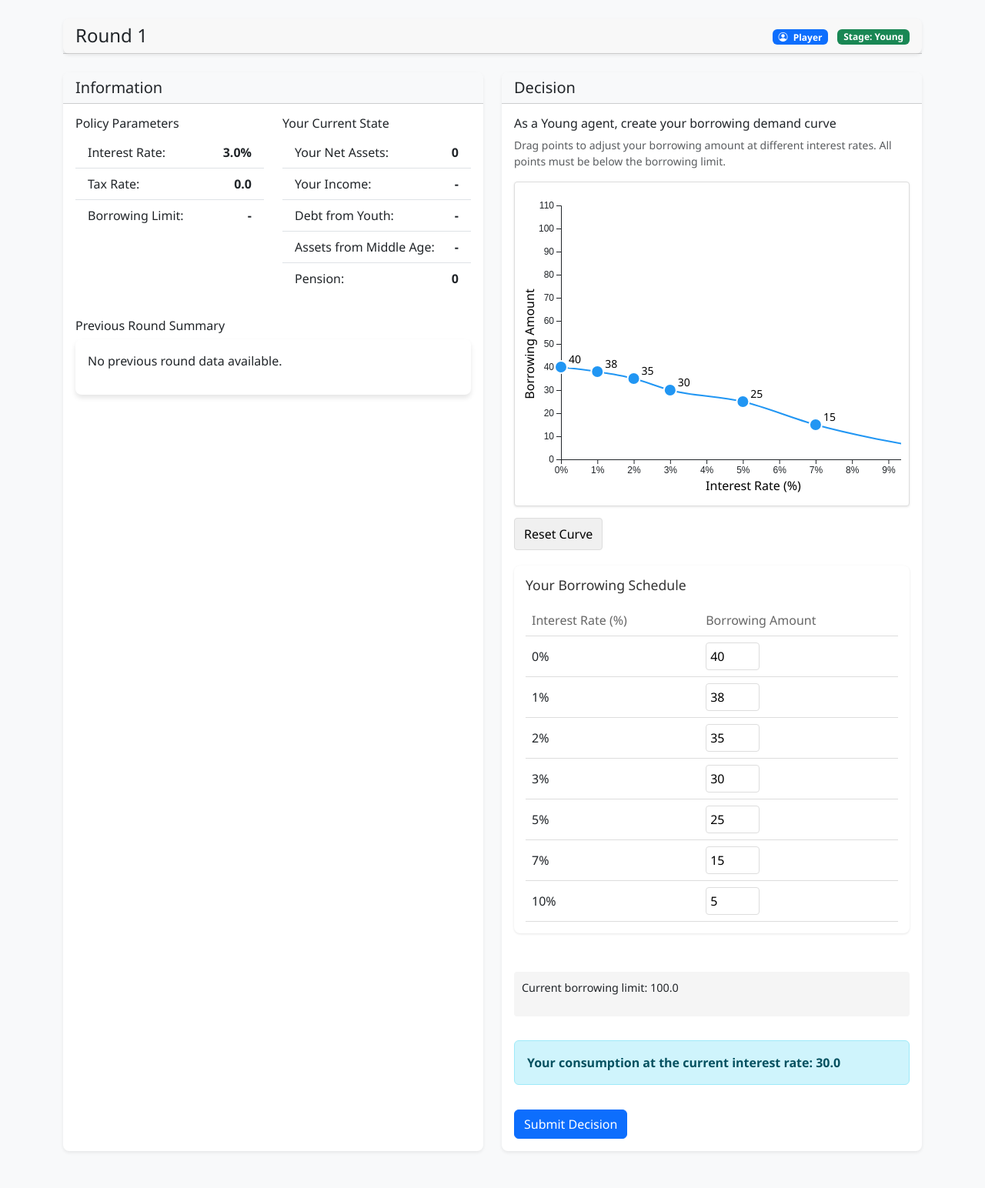
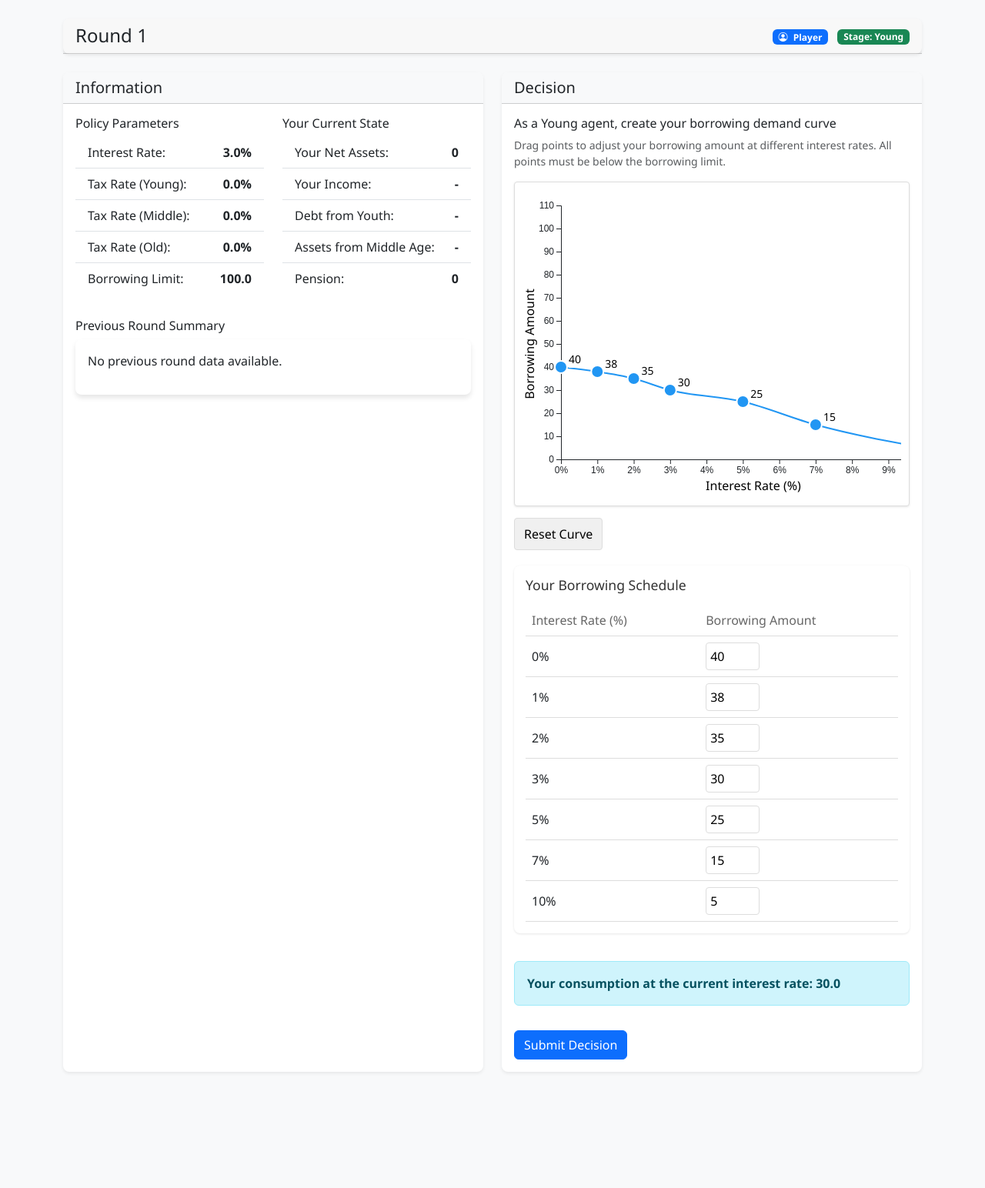
Before and after one commit to GitHub-at-Brown/OLG-game, a Flask app: template templates/player_dashboard.html in a window 1280 px wide. Shown: the whole page at 77% size. After the commit the page ends 1394 px from the top, so only its background shows below. Run offline with Flask 3, Linux system fonts and the light colour scheme; the template is opened without the code that fills it, so the values that code supplies are empty; some libraries are stand-ins or nearby versions.

Commit message:
Improved dashboard interface: added separate tax rate displays, constrained borrowing amounts to Y-axis maximum, and added visual indicators for values exceeding borrowing limit

```diff
--- a/templates/player_dashboard.html
+++ b/templates/player_dashboard.html
@@ -62,6 +62,11 @@
         padding: 5px;
         border: 1px solid #ddd;
         border-radius: 4px;
+    }
+
+    .data-point-list input.above-limit {
+        border-color: #f44336;
+        background-color: rgba(244, 67, 54, 0.05);
     }
 
     .borrowing-limit-info {
@@ -129,8 +134,16 @@
                                     <span id="interest-rate" class="fw-bold">-</span>
                                 </li>
                                 <li class="list-group-item d-flex justify-content-between">
-                                    <span>Tax Rate:</span>
-                                    <span id="tax-rate" class="fw-bold">-</span>
+                                    <span>Tax Rate (Young):</span>
+                                    <span id="tax-rate-young" class="fw-bold">-</span>
+                                </li>
+                                <li class="list-group-item d-flex justify-content-between">
+                                    <span>Tax Rate (Middle):</span>
+                                    <span id="tax-rate-middle" class="fw-bold">-</span>
+                                </li>
+                                <li class="list-group-item d-flex justify-content-between">
+                                    <span>Tax Rate (Old):</span>
+                                    <span id="tax-rate-old" class="fw-bold">-</span>
                                 </li>
                                 <li class="list-group-item d-flex justify-content-between young-only">
                                     <span>Borrowing Limit:</span>
@@ -216,12 +229,9 @@
                                     </table>
                                 </div>
 
-                                <div class="borrowing-limit-info">
-                                    <p>Current borrowing limit: <span id="current-borrowing-limit">-</span></p>
-                                    <p id="borrowing-limit-warning" class="borrowing-limit-warning" style="display: none;">
-                                        Warning: Some of your borrowing amounts exceed the current limit.
-                                        Points exceeding the limit are shown in red.
-                                    </p>
+                                <div id="borrowing-limit-warning" class="borrowing-limit-warning" style="display: none;">
+                                    Warning: Some of your borrowing amounts exceed the current limit.
+                                    Points exceeding the limit are shown in red.
                                 </div>
                             </div>
                         </div>
@@ -455,7 +465,9 @@
                         .on("drag", function(event, d) {
                             if (decisionSubmitted) return;
 
-                            const newY = yScale.invert(event.y);
+                            // Get the max Y value (constrained by y-axis upper limit)
+                            const maxY = yScale.domain()[1];
+                            const newY = Math.min(maxY, yScale.invert(event.y));
                             d.borrowingAmount = Math.max(0, Math.round(newY));
 
                             // Get the parent group and update label and background
@@ -512,9 +524,12 @@
             const tbody = document.getElementById('data-points-table');
             tbody.innerHTML = '';
 
+            const borrowingLimit = gameState?.policy?.borrowing_limit || 40;
+
             demandCurvePoints.sort((a, b) => a.interestRate - b.interestRate)
                 .forEach((point, index) => {
                     const row = document.createElement('tr');
+                    const isAboveLimit = point.borrowingAmount > borrowingLimit;
                     row.innerHTML = `
                         <td>${point.interestRate}%</td>
                         <td>
@@ -522,6 +537,7 @@
                                 min="0"
                                 value="${point.borrowingAmount}"
                                 onchange="updatePointFromTable(${index}, this.value)"
+                                class="${isAboveLimit ? 'above-limit' : ''}"
                                 ${decisionSubmitted ? 'disabled' : ''}
                             />
                         </td>
@@ -534,14 +550,33 @@
         window.updatePointFromTable = function(index, value) {
             const numValue = parseInt(value, 10);
             if (!isNaN(numValue) && numValue >= 0) {
+                // Get constraints
+                const borrowingLimit = gameState?.policy?.borrowing_limit || 40;
+                const maxY = demandCurve.yScale.domain()[1];
+
+                // Limit to maximum Y value
+                const constrainedValue = Math.min(numValue, maxY);
+
                 // Update data point
-                demandCurvePoints[index].borrowingAmount = numValue;
+                demandCurvePoints[index].borrowingAmount = constrainedValue;
+
+                // If the input value was higher than allowed, update the input field
+                if (numValue > maxY) {
+                    // Find the input and update its value
+                    const inputs = document.querySelectorAll('#data-points-table input');
+                    if (inputs[index]) {
+                        inputs[index].value = constrainedValue;
+                    }
+                }
 
                 // Completely remove all point groups and redraw from scratch
                 d3.select('#demand-graph').selectAll(".point-group").remove();
 
                 // This ensures all elements including backgrounds are properly created
                 demandCurve.updateCurve();
+
+                // Update data table with proper classes for above-limit values
+                updateDataTable();
 
                 // Update consumption preview
                 updateConsumptionPreview();
@@ -560,6 +595,18 @@
                 exceedingPoints.length > 0 ? 'block' : 'none';
 
             document.getElementById('young-submit').disabled = exceedingPoints.length > 0;
+
+            // Update input styling
+            const inputs = document.querySelectorAll('#data-points-table input');
+            demandCurvePoints.forEach((point, index) => {
+                if (inputs[index]) {
+                    if (point.borrowingAmount > borrowingLimit) {
+                        inputs[index].classList.add('above-limit');
+                    } else {
+                        inputs[index].classList.remove('above-limit');
+                    }
+                }
+            });
         }
 
         // Update consumption preview
@@ -665,20 +712,18 @@
                 user.age_stage === 'M' ? 'Middle-Aged' : 'Old';
 
             // Update policy info
-            // Make sure interest rate is displayed correctly
-            const interestRate = policy.interest_rate || 0.03; // Use default if not set
-            document.getElementById('interest-rate').textContent = `${(interestRate * 100).toFixed(1)}%`;
+            document.getElementById('interest-rate').textContent =
+                (policy.interest_rate * 100).toFixed(1) + '%';
 
-            // Show the appropriate tax rate based on user's age stage
-            let taxRate = 0;
-            if (user.age_stage === 'Y') {
-                taxRate = policy.taxes ? policy.taxes.young : 0;
-            } else if (user.age_stage === 'M') {
-                taxRate = policy.taxes ? policy.taxes.middle : 0;
-            } else if (user.age_stage === 'O') {
-                taxRate = policy.taxes ? policy.taxes.old : 0;
-            }
-            document.getElementById('tax-rate').textContent = `${taxRate.toFixed(1)}`;
+            document.getElementById('tax-rate-young').textContent =
+                (policy.taxes?.young || 0).toFixed(1) + '%';
+            document.getElementById('tax-rate-middle').textContent =
+                (policy.taxes?.middle || 0).toFixed(1) + '%';
+            document.getElementById('tax-rate-old').textContent =
+                (policy.taxes?.old || 0).toFixed(1) + '%';
+
+            document.getElementById('borrowing-limit').textContent =
+                policy.borrowing_limit ? policy.borrowing_limit.toFixed(1) : '-';
 
             // Hide all stage-specific controls and show only the relevant ones
             document.querySelectorAll('.decision-controls').forEach(el => el.style.display = 'none');
@@ -693,7 +738,6 @@
             // Update stage-specific information
             if (user.age_stage === 'Y') {
                 const borrowingLimit = policy.borrowing_limit || 40;
-                document.getElementById('current-borrowing-limit').textContent = borrowingLimit.toFixed(1);
 
                 // Initialize or update demand curve
                 if (!demandCurve) {
@@ -741,7 +785,7 @@
 
                 // Submit button handler
                 document.getElementById('young-submit').onclick = function() {
-                    if (!decisionSubmitted) {
+                if (!decisionSubmitted) {
                         const interestRate = state.policy.interest_rate || 0.03;
                         const borrowAmount = calculateBorrowingAtRate(demandCurvePoints, interestRate);
 
```
